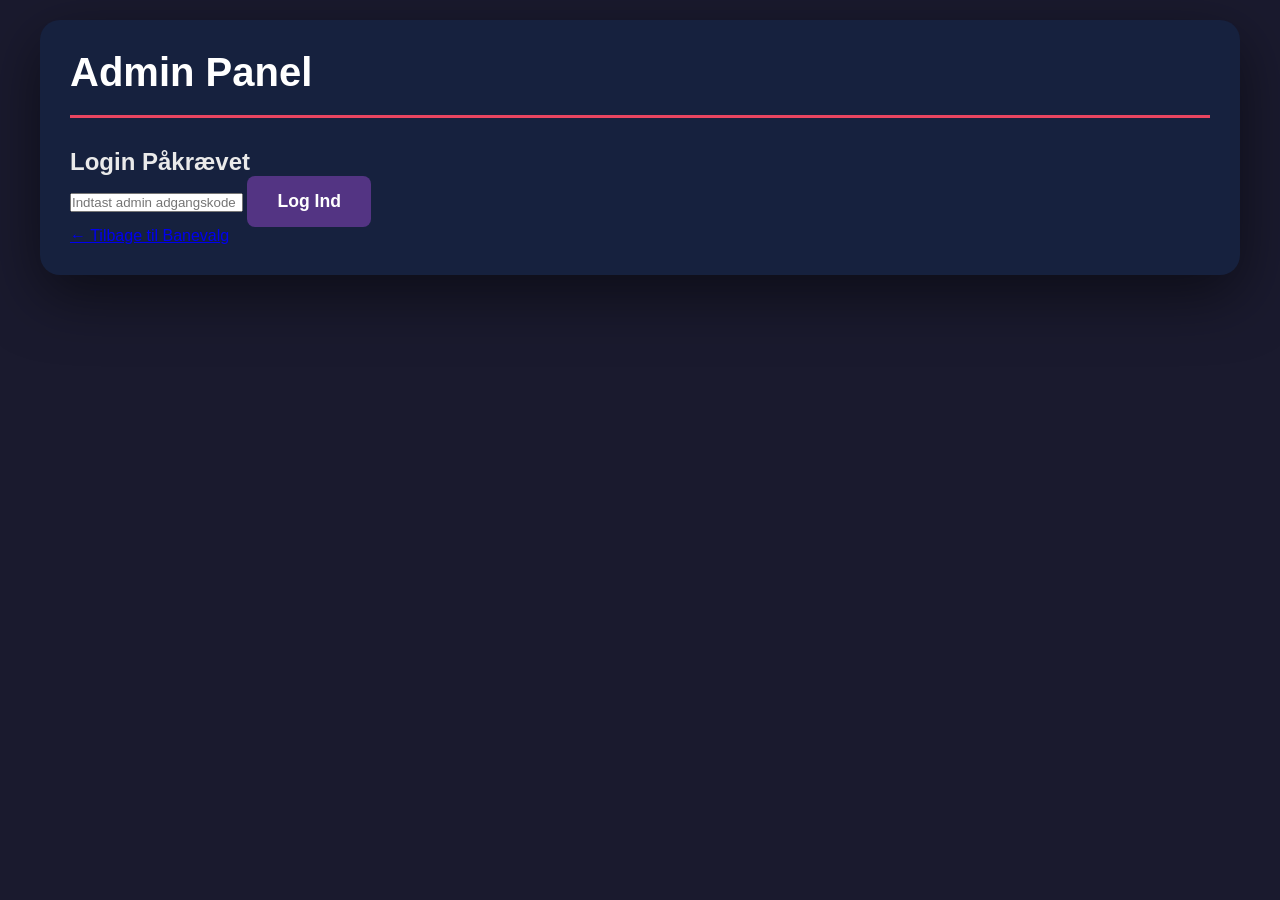
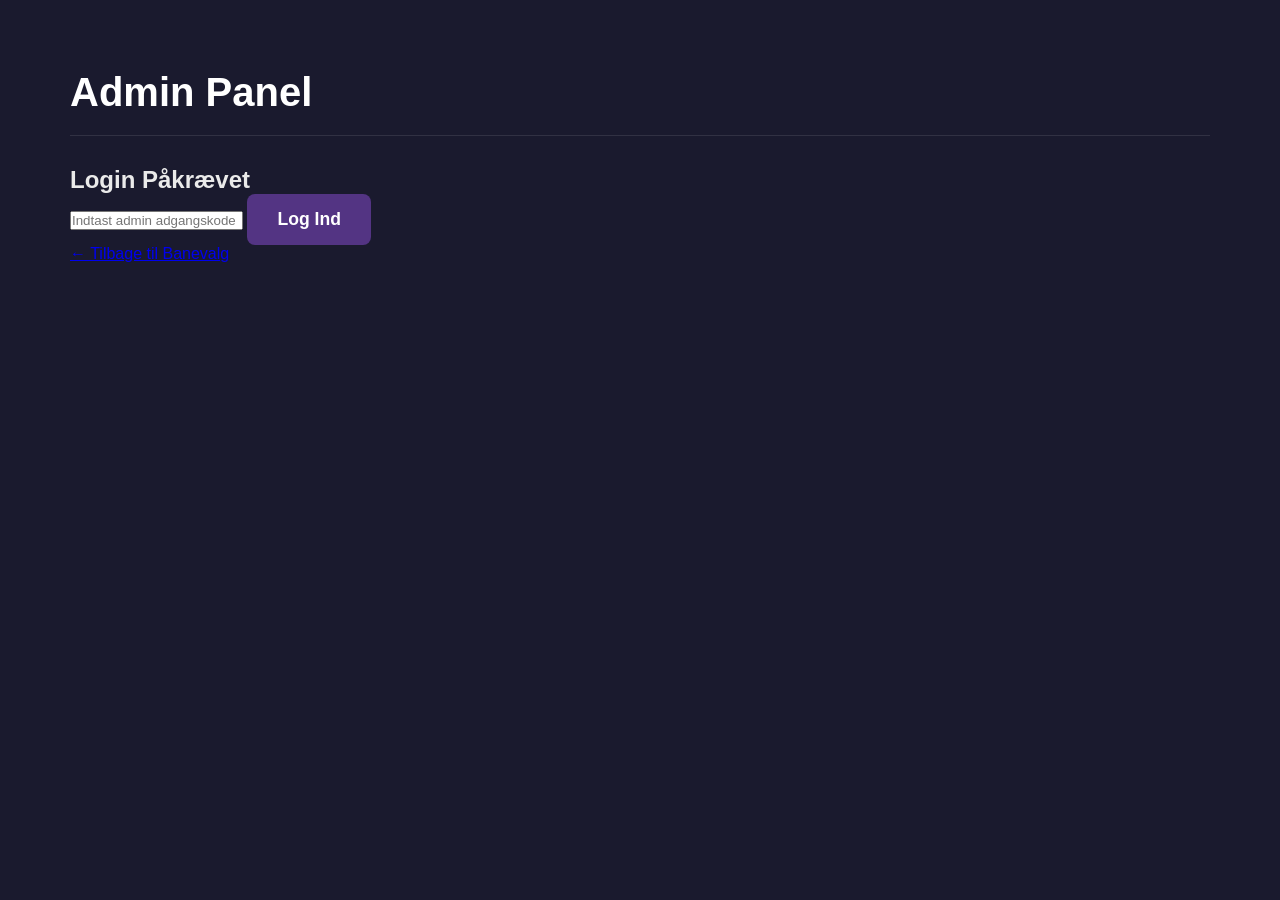

Apply simple and clean design across all pages

--- a/frontend/styles.css
+++ b/frontend/styles.css
@@ -18,16 +18,13 @@ body {
     font-family: 'Segoe UI', Tahoma, Geneva, Verdana, sans-serif;
     background: var(--color-bg-dark);
     min-height: 100vh;
-    padding: 20px;
+    padding: 40px 20px;
 }
 
 .container {
     max-width: 1200px;
     margin: 0 auto;
-    background: var(--color-bg-container);
-    border-radius: 20px;
     padding: 30px;
-    box-shadow: 0 20px 60px rgba(0, 0, 0, 0.5);
     color: #eaeaea;
 }
 
@@ -37,7 +34,7 @@ header {
     align-items: center;
     margin-bottom: 30px;
     padding-bottom: 20px;
-    border-bottom: 3px solid var(--color-accent);
+    border-bottom: 1px solid rgba(255, 255, 255, 0.1);
 }
 
 .header-left {
